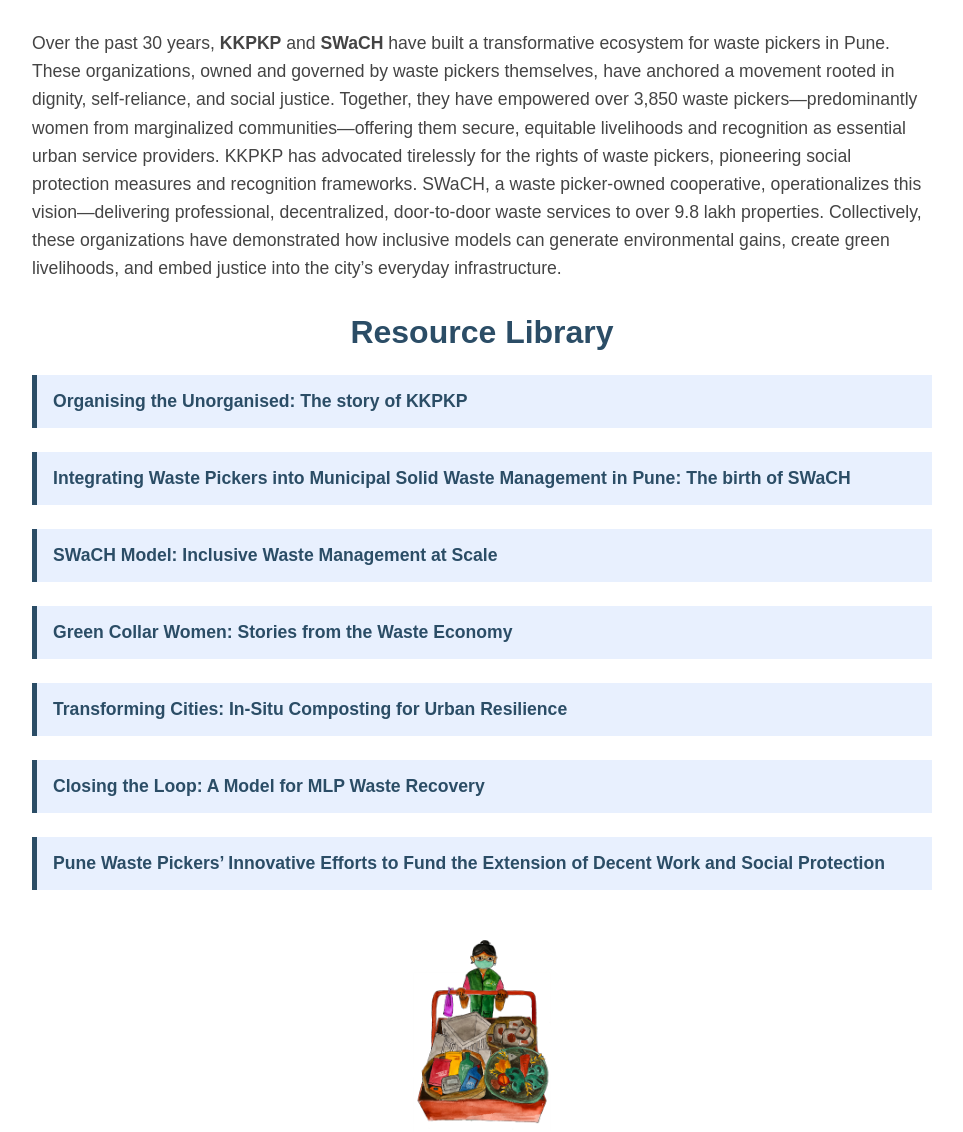
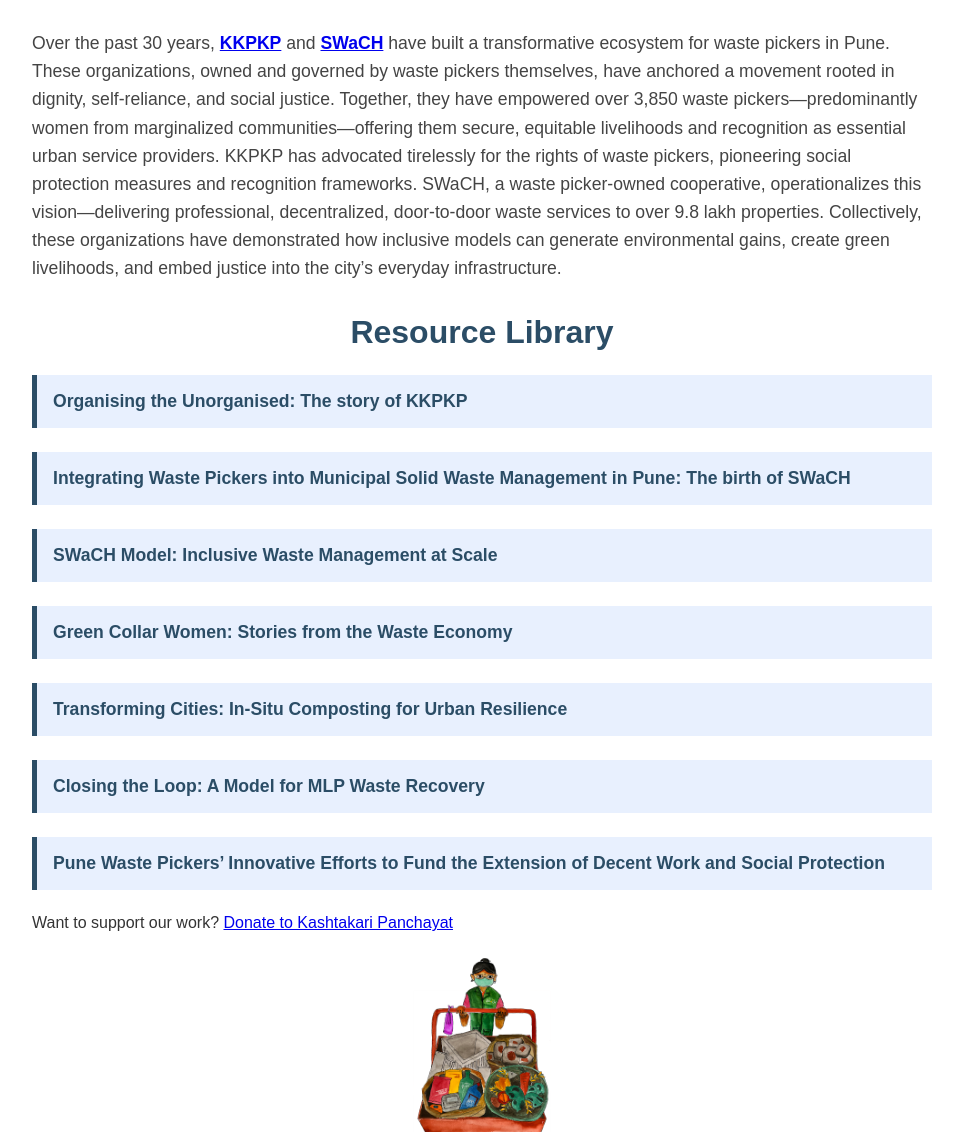
Before and after one commit to gazza162/kp_resources, a plain HTML site: page index.html in a window 1280 px wide. Shown: the part 835-1967 px from the top of the page, without its empty margins (158-1121 px from the left). Drawn offline with Linux system fonts and the light colour scheme.

Commit message:
Update index.html

```diff
--- a/index.html
+++ b/index.html
@@ -26,7 +26,7 @@
     </div>
 
     <div class="intro-text">
-      Over the past 30 years, <strong>KKPKP</strong> and <strong>SWaCH</strong> have built a transformative ecosystem for waste pickers in Pune. These organizations, owned and governed by waste pickers themselves, have anchored a movement rooted in dignity, self-reliance, and social justice. Together, they have empowered over 3,850 waste pickers—predominantly women from marginalized communities—offering them secure, equitable livelihoods and recognition as essential urban service providers. KKPKP has advocated tirelessly for the rights of waste pickers, pioneering social protection measures and recognition frameworks. SWaCH, a waste picker-owned cooperative, operationalizes this vision—delivering professional, decentralized, door-to-door waste services to over 9.8 lakh properties. Collectively, these organizations have demonstrated how inclusive models can generate environmental gains, create green livelihoods, and embed justice into the city’s everyday infrastructure.
+      Over the past 30 years, <strong><a href="https://kkpkp-pune.org" target="_blank">KKPKP</a></strong> and <strong><a href="https://www.swachcoop.com" target="_blank">SWaCH</a></strong> have built a transformative ecosystem for waste pickers in Pune. These organizations, owned and governed by waste pickers themselves, have anchored a movement rooted in dignity, self-reliance, and social justice. Together, they have empowered over 3,850 waste pickers—predominantly women from marginalized communities—offering them secure, equitable livelihoods and recognition as essential urban service providers. KKPKP has advocated tirelessly for the rights of waste pickers, pioneering social protection measures and recognition frameworks. SWaCH, a waste picker-owned cooperative, operationalizes this vision—delivering professional, decentralized, door-to-door waste services to over 9.8 lakh properties. Collectively, these organizations have demonstrated how inclusive models can generate environmental gains, create green livelihoods, and embed justice into the city’s everyday infrastructure.
     </div>
 
     <h1>Resource Library</h1>
@@ -54,6 +54,10 @@
     </div>
 
 
+    <div class="donate-block">
+      Want to support our work? <a href="https://kashtakaripanchayat.org/donate/" target="_blank">Donate to Kashtakari Panchayat</a>
+    </div>
+
     <div class="illustration-container">
       <img src="swach_push_cart.png" alt="SWaCH Push Cart Illustration">
     </div>
```
